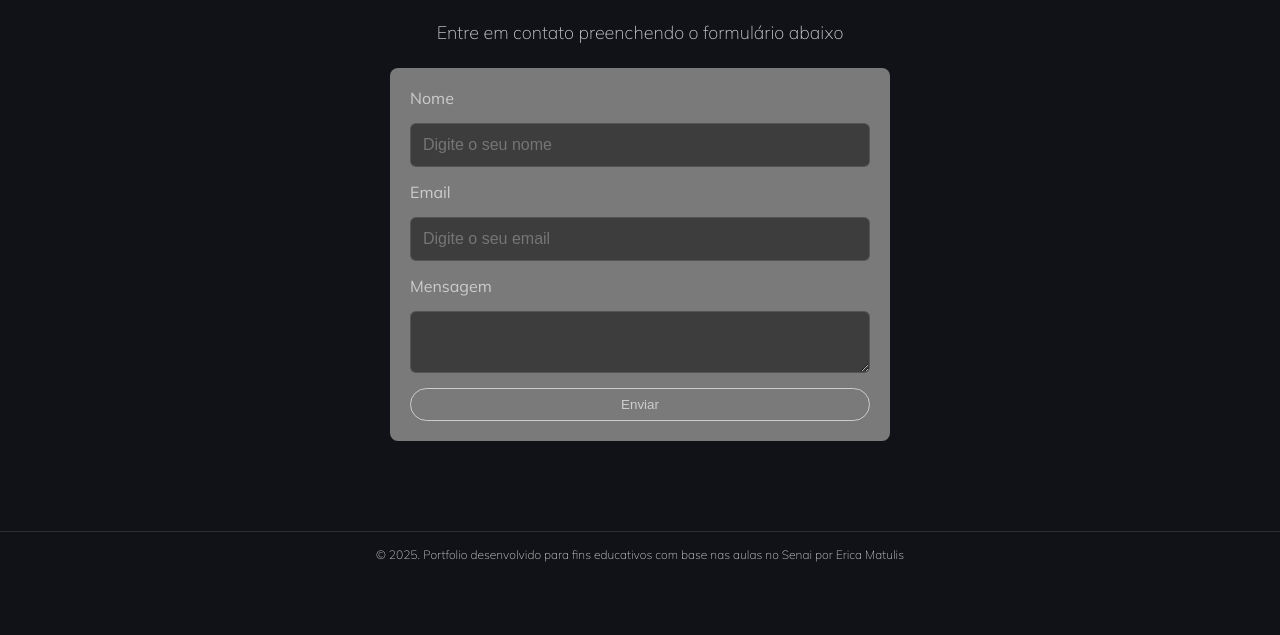
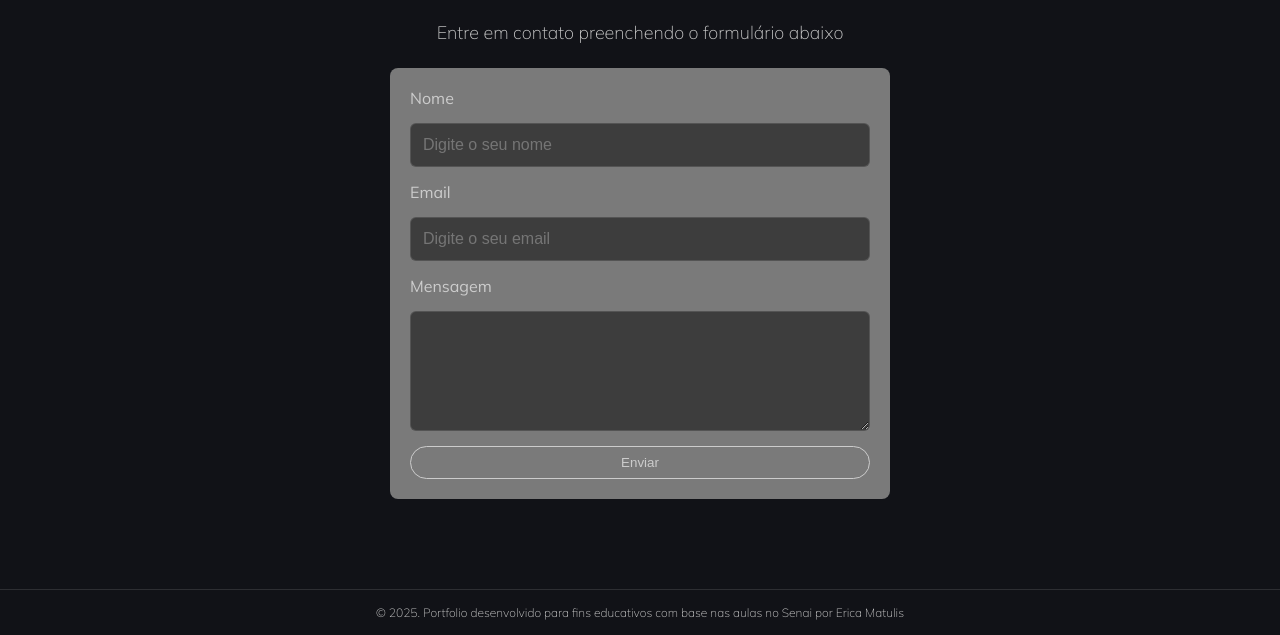
Before and after one commit to esmatulis/meu-site, a plain HTML site: page index.html in a window 1280 px wide. Shown: the part 5357-5992 px from the top of the page. Before the commit the page ends 5934 px from the top, so only its background shows below. Drawn offline with nearby package versions, Linux system fonts and the light colour scheme.

Commit message:
update style.css

```diff
--- a/css/style.css
+++ b/css/style.css
@@ -525,7 +525,8 @@ a {
 }
 
 .form-contato textarea {
-
+    resize: vertical;
+    min-height: 120px;
 }
 
 footer p {
```
